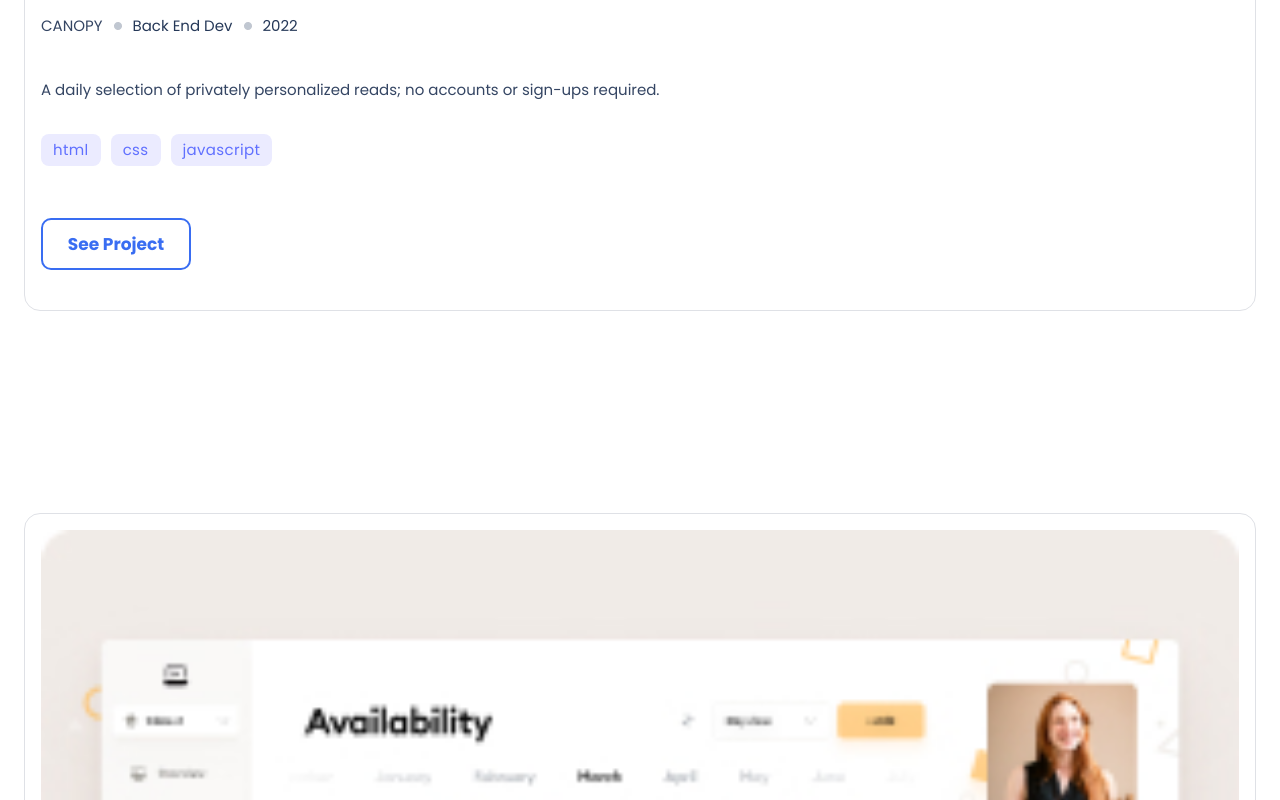
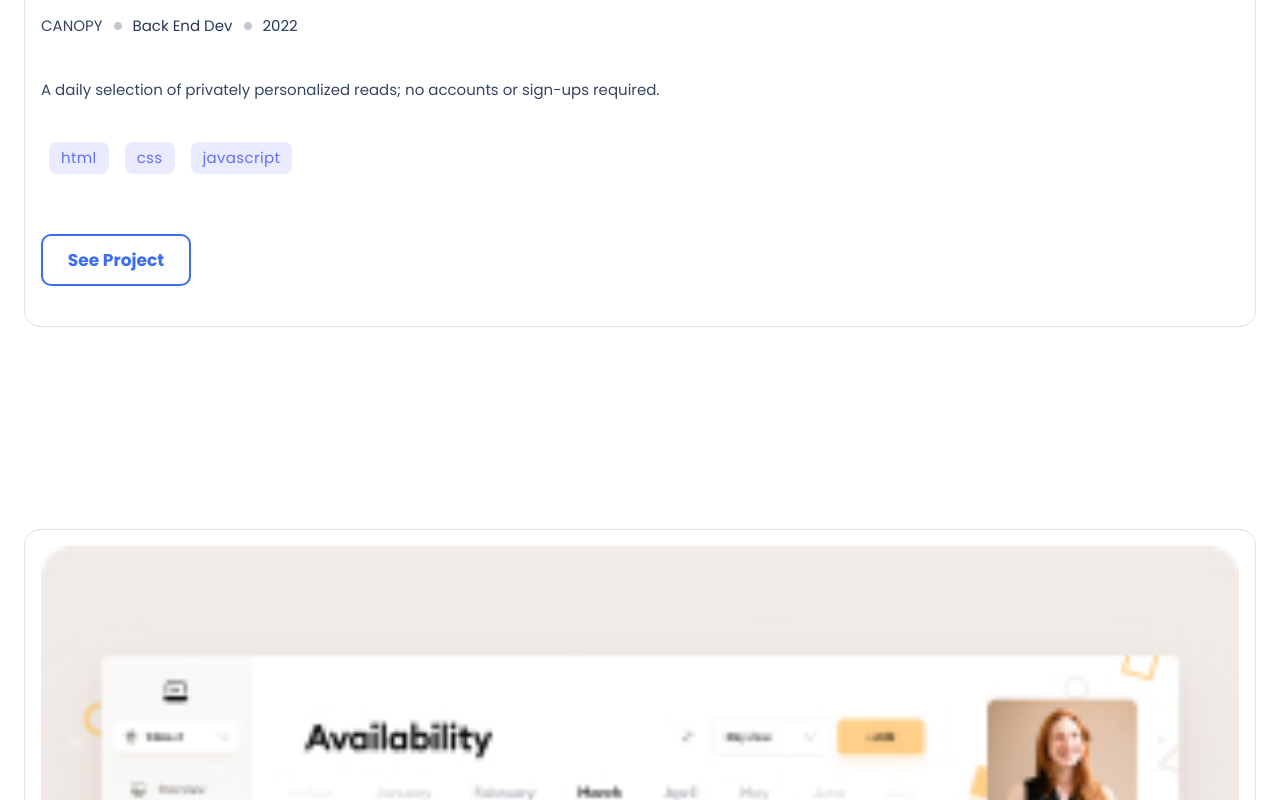
Before and after one commit to Ashnaali3255/Portfolio-1, a website: page index.html in a window 1280 px wide. Shown: the part 1720-2520 px from the top of the page. Drawn offline with Linux system fonts and the light colour scheme.

Commit message:
float using instead of flex.

```diff
--- a/style.css
+++ b/style.css
@@ -158,7 +158,7 @@ h2 {
 
 .list-flex {
   font-family: 'Poppins', sans-serif;
-  display: flex;
+  float:left;
   padding: 0;
   font-style: normal;
   font-weight: 500;
@@ -176,6 +176,8 @@ h2 {
   border-radius: 8px;
   color: #6070ff;
   background: #ebebff;
+  float:left;
+  margin:8px;
 }
 
 .para {
```
